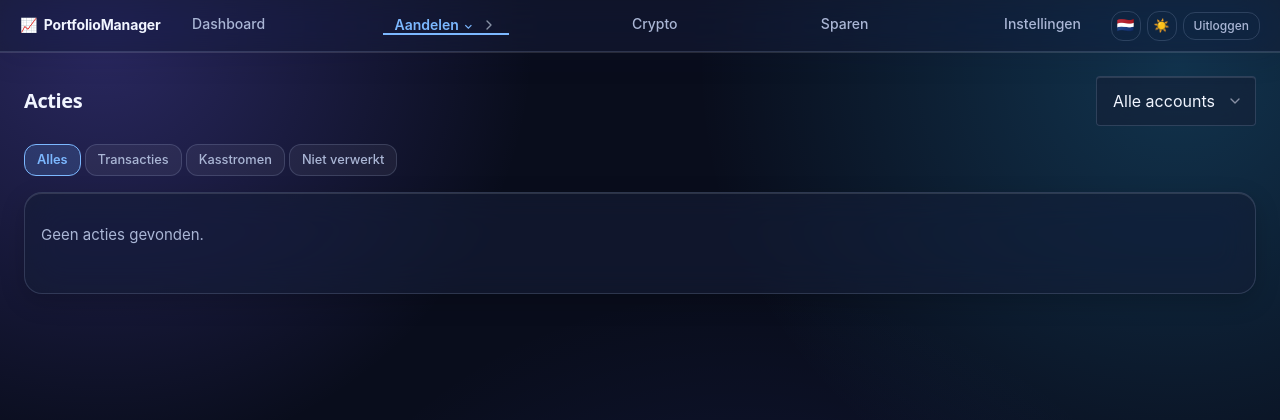
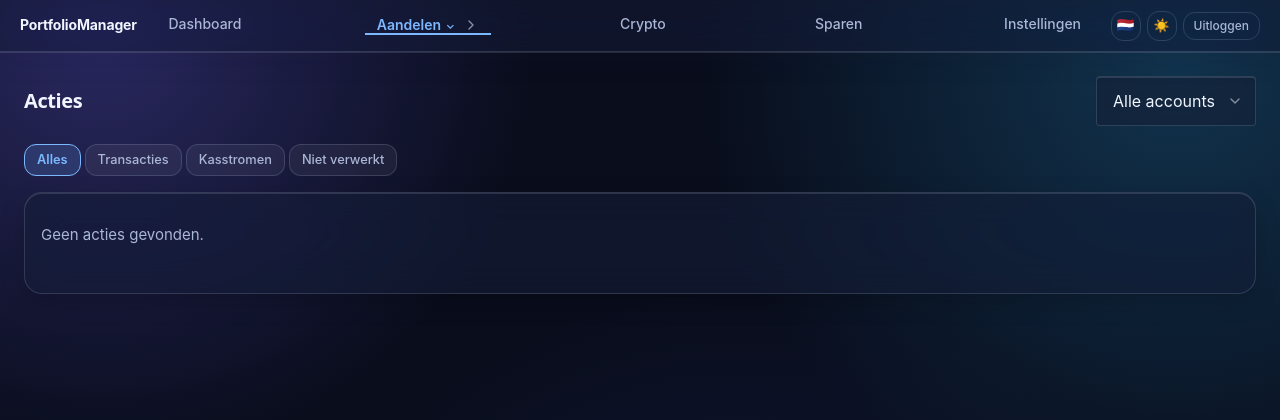
Before and after one commit to Sharpe-nl/PortfolioManager, a FastAPI app: page /actions in a window 1280 px wide. Shown: the top 420 px of the page. Run offline with FastAPI, Linux system fonts and the light colour scheme; the visitor is signed in with stand-in values (Sample User, id 1); data comes from the database, SQL or seed files in the repository; data that the repository does not hold is empty; parts of the project's set-up code (start-up, migrations or seed data) failed here and were passed over.

Commit message:
ui: add favicon and simplify brand navigation

```diff
--- a/app/templates/base.html
+++ b/app/templates/base.html
@@ -4,6 +4,7 @@
   <meta charset="utf-8">
   <meta name="viewport" content="width=device-width, initial-scale=1">
   <title>{% block title %}PortfolioManager{% endblock %}</title>
+  <link rel="icon" href="/static/favicon.svg?v={{ sv }}" type="image/svg+xml">
   <link rel="stylesheet" href="/static/vendor/pico.min.css?v={{ sv }}">
   <link rel="stylesheet" href="/static/style.css?v={{ sv }}">
   <script>
@@ -21,8 +22,7 @@
 <header class="topnav">
   <div class="topnav-inner">
     <a href="/" class="brand-link">
-      <span>📈</span>
-      <span>PortfolioManager</span>
+      PortfolioManager
     </a>
     <nav class="topnav-links" aria-label="{{ t(request, 'nav.aria') }}">
       <a href="/" class="{% if request.url.path == '/' %}active{% endif %}">{{ t(request, 'nav.dashboard') }}</a>
@@ -58,7 +58,7 @@
 <!-- ── Mobile header ──────────────────────────────────────────────────────── -->
 <div class="mobile-header">
   <button class="hamburger" onclick="toggleMobileMenu()" aria-label="{{ t(request, 'nav.menu') }}">☰</button>
-  <span class="brand-name-mobile">📈 PortfolioManager</span>
+  <span class="brand-name-mobile">PortfolioManager</span>
   <button class="lang-toggle" onclick="toggleLanguage()" aria-label="{{ t(request, 'nav.lang_toggle') }}">
     {% if get_lang(request) == 'nl' %}🇳🇱{% else %}🇬🇧{% endif %}
   </button>
--- a/app/templates/login.html
+++ b/app/templates/login.html
@@ -4,6 +4,7 @@
   <meta charset="utf-8">
   <meta name="viewport" content="width=device-width, initial-scale=1">
   <title>{{ t(request, 'auth.login_page_title') }}</title>
+  <link rel="icon" href="/static/favicon.svg" type="image/svg+xml">
   <link rel="stylesheet" href="/static/vendor/pico.min.css">
   <link rel="stylesheet" href="/static/style.css">
   <script>(function(){ var t=localStorage.getItem('pm-theme')||'dark'; document.documentElement.setAttribute('data-theme',t); })();</script>
--- a/app/templates/register.html
+++ b/app/templates/register.html
@@ -4,6 +4,7 @@
   <meta charset="utf-8">
   <meta name="viewport" content="width=device-width, initial-scale=1">
   <title>{{ t(request, 'auth.register_page_title') }}</title>
+  <link rel="icon" href="/static/favicon.svg" type="image/svg+xml">
   <link rel="stylesheet" href="/static/vendor/pico.min.css">
   <link rel="stylesheet" href="/static/style.css">
   <script>(function(){ var t=localStorage.getItem('pm-theme')||'dark'; document.documentElement.setAttribute('data-theme',t); })();</script>
```
Also changed, not shown: app/static/favicon.svg (added).
